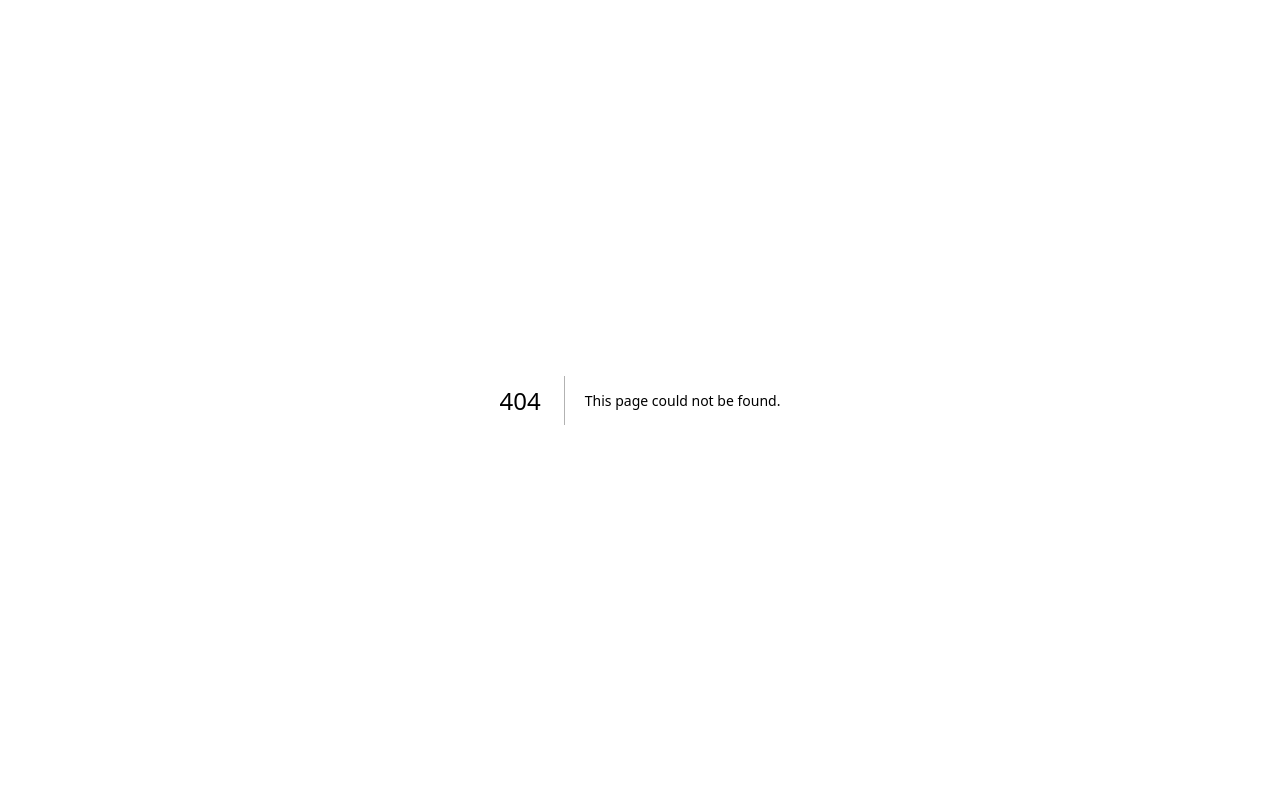
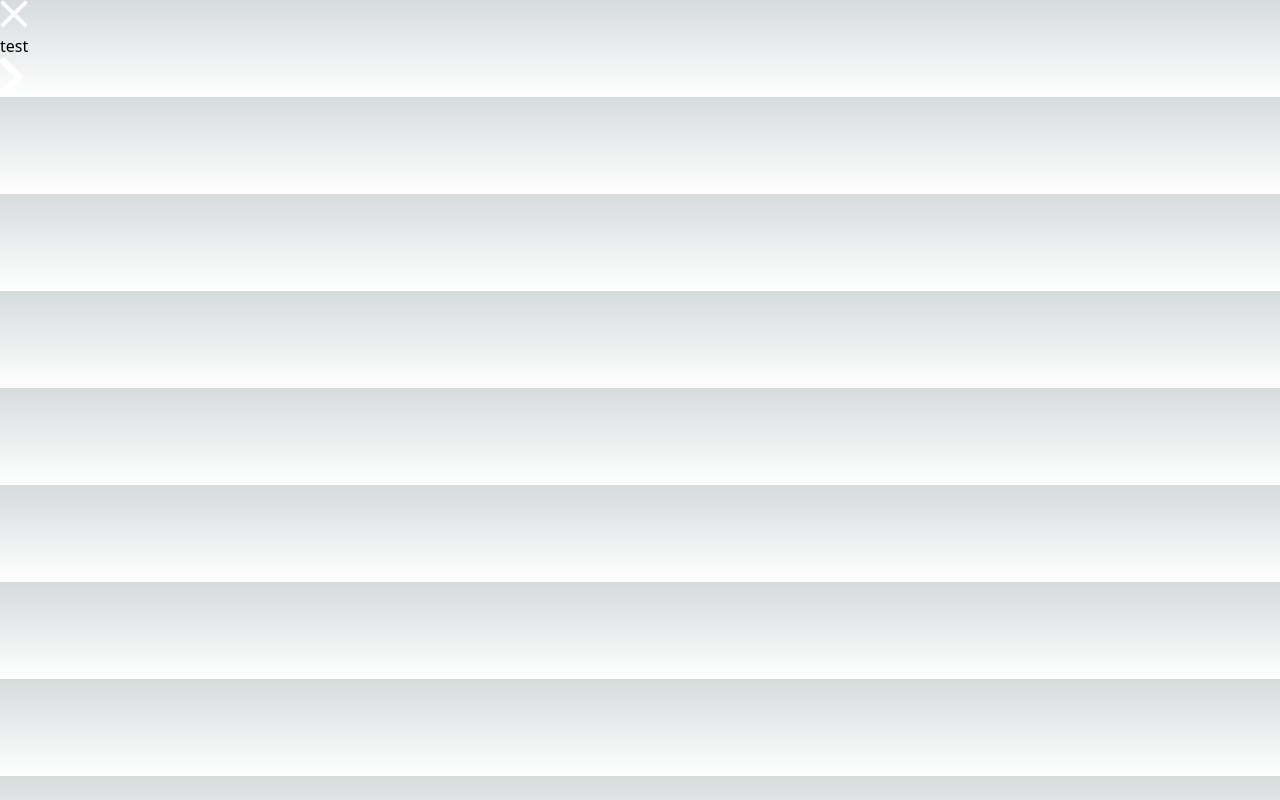
Before and after one commit to sandro-sikic/spark, a Next.js app in the folder frontend/: page /story/book_id/0 in a window 1280 px wide. Before the commit this address had no page. Built offline with nearby package versions, Linux system fonts and the light colour scheme.

Commit message:
feat: added story page

```diff
--- a/frontend/src/pages/index.tsx
+++ b/frontend/src/pages/index.tsx
@@ -45,7 +45,7 @@ export default function Home() {
 				inspire you and match your style
 			</p>
 
-			<MenuItem title="Start" href="" />
+			<MenuItem title="Start" href="/story/book_id/0" />
 			<MenuItem title="Bookshelf" href="/bookshelf" />
 			<MenuItem title="About" href="/about" />
 
--- /dev/null
+++ b/frontend/src/pages/story/[book]/[storyline_order].tsx
@@ -0,0 +1,91 @@
+import BackButton from '@/components/BackButton';
+import Choice from '@/components/Choice';
+import StoryBlock from '@/components/StoryBlock';
+import NextButton from '@/components/NextButton';
+
+type ChoiceType = {
+	text: string;
+	category: string;
+	image_url: string;
+	image_description: string;
+	description: string;
+	is_chosen: boolean;
+};
+
+type ParamsType = {
+	book: string;
+	storyline_order: string;
+};
+
+export async function getServerSideProps({ params }: { params: ParamsType }) {
+	// uncomment this to connect to api
+	// TODO: transfer api host to env
+	// let data = await fetch(`http://192.168.1.12:8000/openapi/test`);
+	// data = await data.json();
+
+	// example with text response
+	const data = 'test';
+
+	// example with array of choices
+	// const data = [
+	// 	{
+	// 		text: 'Fantasy',
+	// 		category: 'hero',
+	// 		image_url:
+	// 			'https://cdn.pixabay.com/photo/2018/01/12/10/19/fantasy-3077928__480.jpg',
+	// 		is_chosen: true,
+	// 	},
+	// 	{
+	// 		text: 'test',
+	// 		category: 'genre',
+	// 		image_url:
+	// 			'https://cdn.pixabay.com/photo/2018/01/12/10/19/fantasy-3077928__480.jpg',
+	// 		is_chosen: false,
+	// 	},
+	// ];
+
+	return {
+		props: {
+			data,
+			params,
+		},
+	};
+}
+
+export default function BookPage({
+	data,
+	params,
+}: {
+	data: ChoiceType[] | string;
+	params: ParamsType;
+}) {
+	return (
+		<div>
+			<BackButton />
+
+			<div className="flex">
+				{Array.isArray(data) &&
+					data.length > 0 &&
+					data.map((choice: ChoiceType) => {
+						return (
+							<Choice
+								key={choice.text}
+								text={choice.text}
+								image={choice.image_url}
+								selected={choice.is_chosen}
+								onClick={() => {
+									console.log('clicked', choice.text);
+								}}
+							/>
+						);
+					})}
+			</div>
+
+			{typeof data === 'string' && <StoryBlock text={data} />}
+
+			<NextButton
+				href={`/story/${params.book}/${parseInt(params.storyline_order) + 1}`}
+			/>
+		</div>
+	);
+}
```
